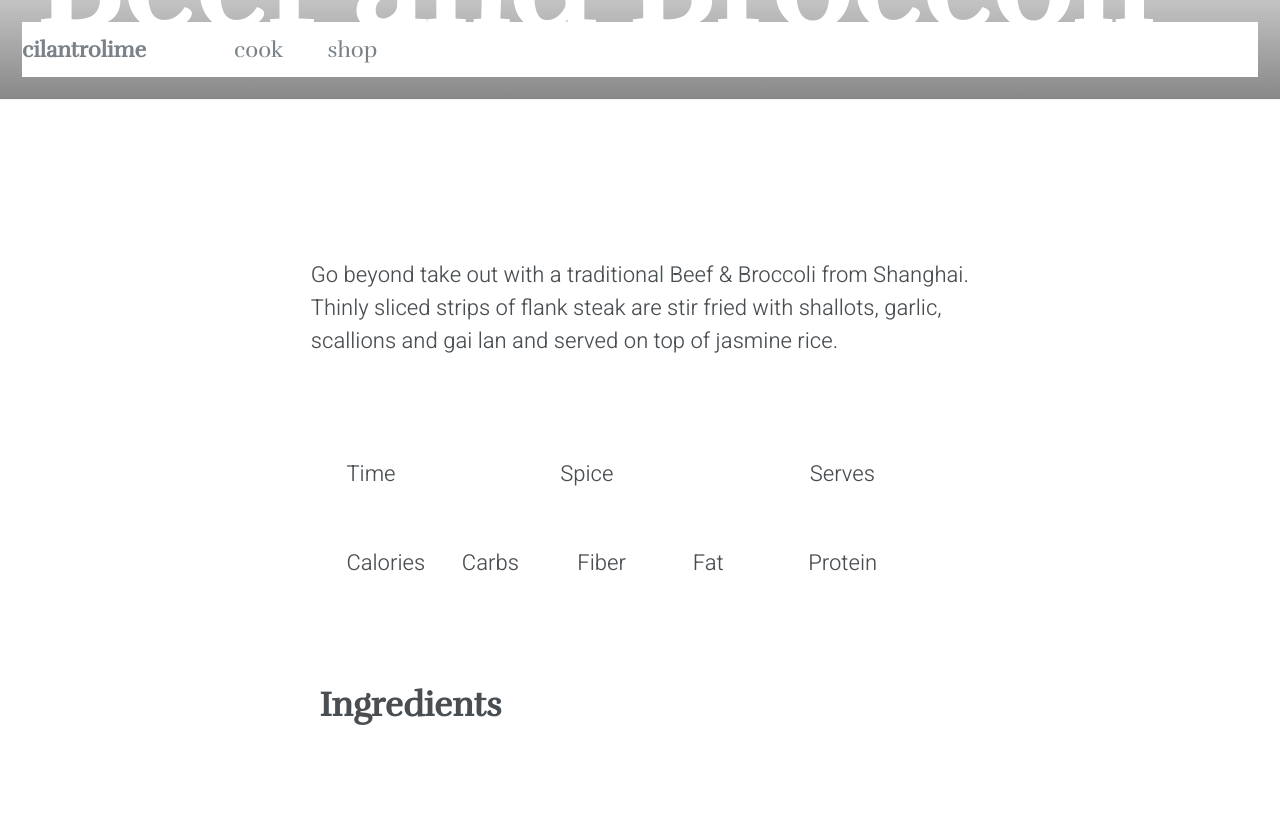
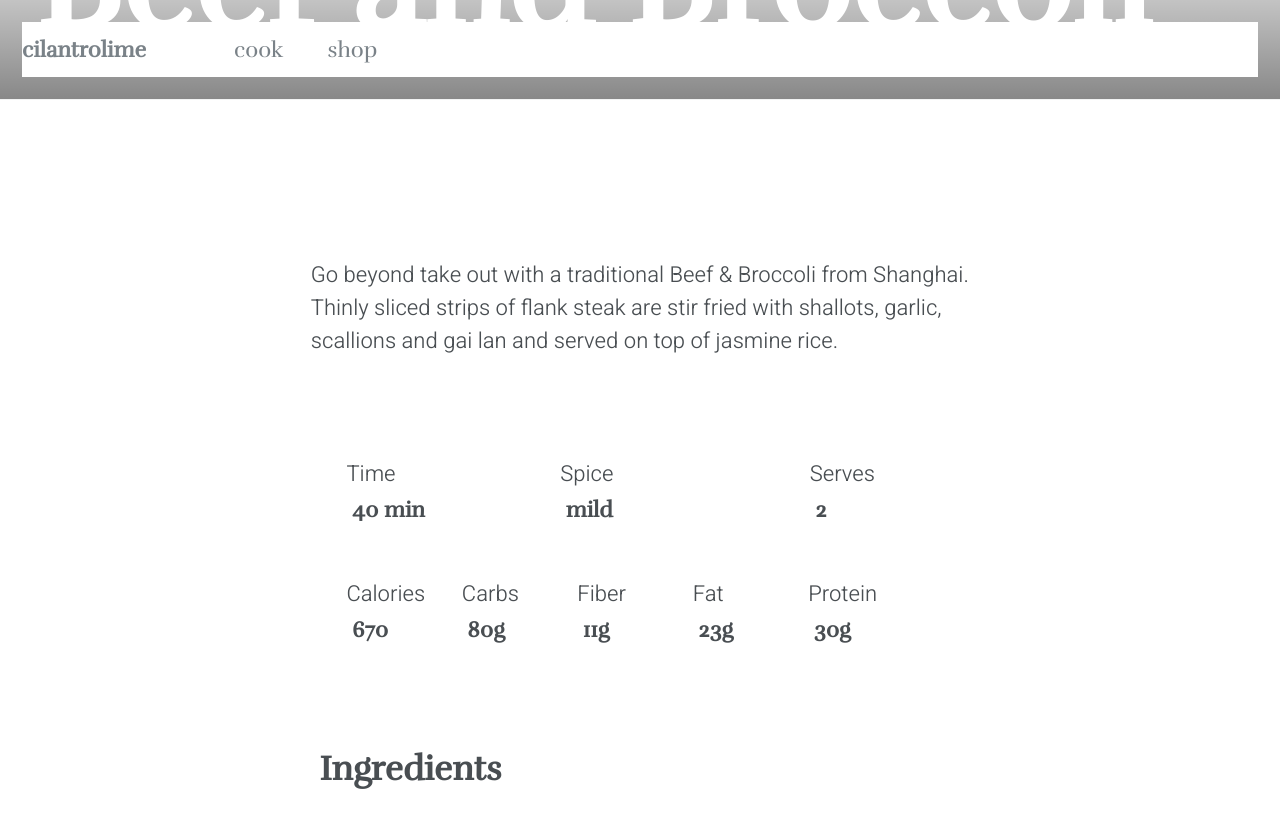
Before and after one commit to annawees/annawees.github.io, a Jekyll site: the page built from _posts/2017-05-09-beefandbroccoli.markdown, in a window 1280 px wide and 900 px high. Shown: the top 828 px of the window. Built offline with Jekyll 4.4.1, drawn with Linux system fonts in a browser that asks for light colours.

Commit message:
Update 2017-05-09-beefandbroccoli.markdown

```diff
--- a/_posts/2017-05-09-beefandbroccoli.markdown
+++ b/_posts/2017-05-09-beefandbroccoli.markdown
@@ -8,4 +8,14 @@ accent:
 
 description: Go beyond take out with a traditional Beef & Broccoli from Shanghai. Thinly sliced strips of flank steak are stir fried with shallots, garlic, scallions and gai lan and served on top of jasmine rice.
 
+time: 40 min
+spice: mild
+serves: 2
+
+calories: 670
+carbs: 80g
+fiber: 11g
+fat: 23g
+protein: 30g
+
 ---
```
